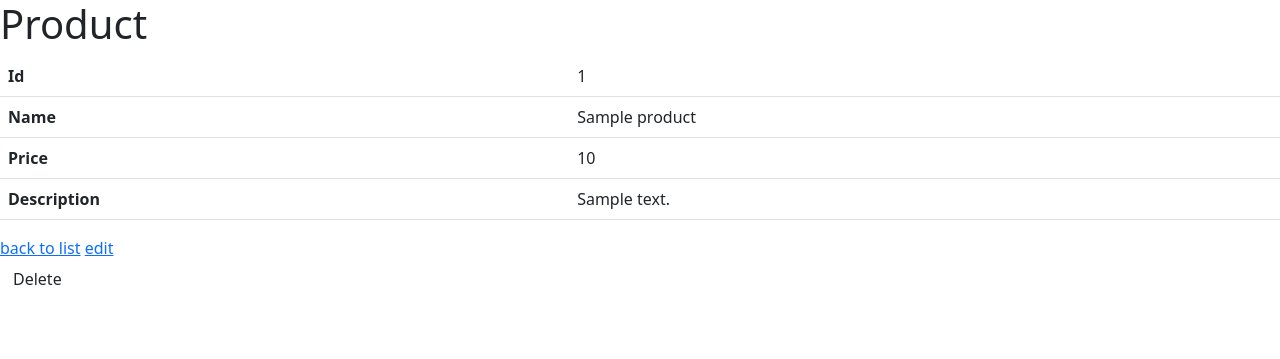
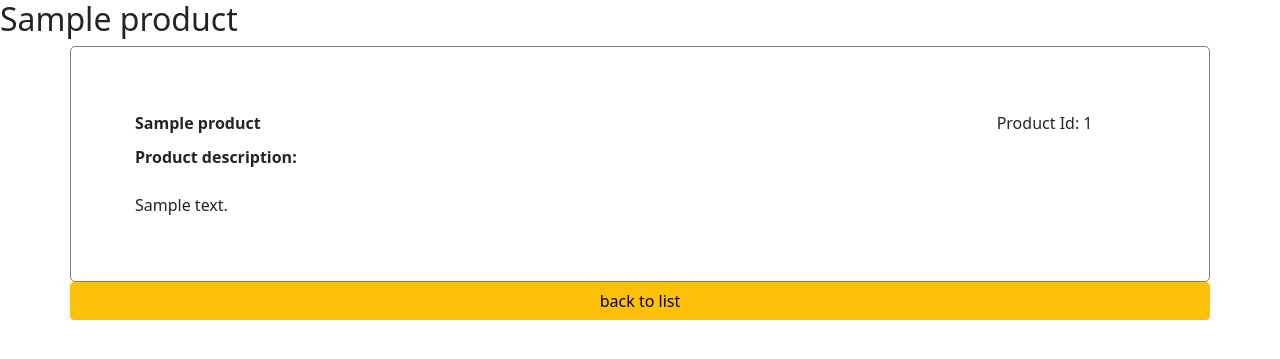
Before and after one commit to Cpat00001/symfonyFour, a Symfony app: template templates/product/show.html.twig in a window 1280 px wide. Shown: the top 359 px of the page. Run offline with Twig, Linux system fonts and the light colour scheme; the template is opened without the code that fills it: most values are stand-ins (such as "Sample title", 1, 10 or a date in 2020); some libraries are stand-ins or nearby versions.

Commit message:
templates

```diff
--- a/src/Controller/Admin/DashboardController.php
+++ b/src/Controller/Admin/DashboardController.php
@@ -49,6 +49,7 @@ class DashboardController extends AbstractDashboardController
         yield MenuItem::linktoDashboard('Dashboard', 'fa fa-home');
         yield MenuItem::section('Product');
         yield MenuItem::linkToCrud('Products', 'fa fa-tags', Product::class);
+        yield MenuItem::linkToRoute('List of products','fab fa-product-hunt','product_index');
         // yield MenuItem::linkToCrud('The Label', 'fas fa-list', EntityClass::class);
     }
 }
--- a/templates/product/show.html.twig
+++ b/templates/product/show.html.twig
@@ -3,9 +3,9 @@
 {% block title %}Product{% endblock %}
 
 {% block body %}
-    <h1>Product</h1>
+    <h2>{{ product.name }}</h2>
 
-    <table class="table">
+    {# <table class="table">
         <tbody>
             <tr>
                 <th>Id</th>
@@ -16,19 +16,33 @@
                 <td>{{ product.name }}</td>
             </tr>
             <tr>
+                <th>Description</th>
+                <td>{{ product.description }}</td>
+            </tr>
+            <tr>
                 <th>Price</th>
                 <td>{{ product.price }}</td>
             </tr>
-            <tr>
-                <th>Description</th>
-                <td>{{ product.description }}</td>
-            </tr>
         </tbody>
-    </table>
+    </table> #}
 
-    <a href="{{ path('product_index') }}">back to list</a>
+    <div class="container" style="border:1px solid grey;padding:5%;border-radius:5px">
+        <div class="row align-item-start" style="padding-bottom:10px;">
+            <div class="col-sm-10"><b>{{product.name}}</b></div>
+            <div class="col-sm-2">Product Id: {{product.id}}</div>
+        </div>
+        <div><b>Product description:</b><br><br> {{product.description}}</div>
+    </div>
+    <div class="container">
+        <div class="row align-item-end">
+            <a href="{{ path('product_index') }}" class="btn btn-warning">back to list</a>
+        </div>
+    </div>
 
-    <a href="{{ path('product_edit', {'id': product.id}) }}">edit</a>
 
-    {{ include('product/_delete_form.html.twig') }}
+
+
+    {# <a href="{{ path('product_edit', {'id': product.id}) }}">edit</a> #}
+
+    {# {{ include('product/_delete_form.html.twig') }} #}
 {% endblock %}
```
Also changed, not shown: src/Controller/ProductController.php (+29 -29 lines), templates/product/index.html.twig (+27 -7 lines).
